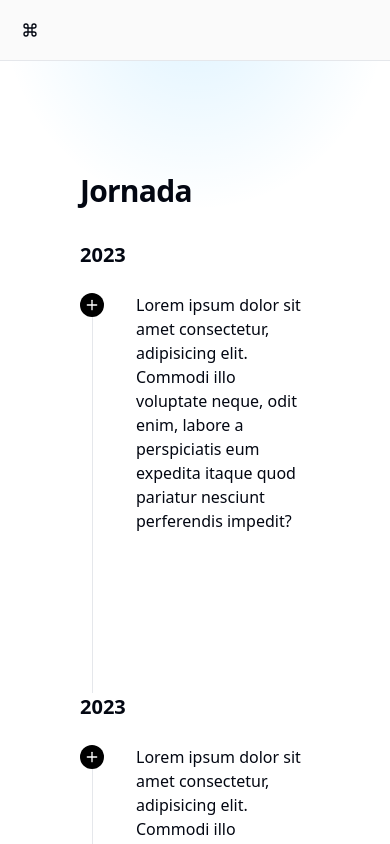
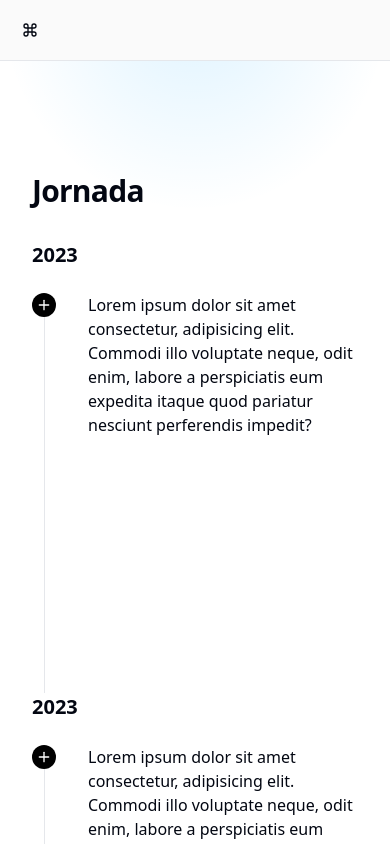
Before and after one commit to matheusscode/matheusscode.com, a Next.js app: page /journey in a window 390 px wide. Shown: the top 844 px of the page. Built offline with nearby package versions, Linux system fonts and the light colour scheme.

Commit message:
styles: apply media query

```diff
--- a/src/app/journey/page.tsx
+++ b/src/app/journey/page.tsx
@@ -14,7 +14,7 @@ export default function Page() {
           {[1, 2, 3, 4, 5, 6, 7, 8, 9, 10].map((item) => (
             <div
               key={`data_${item}`}
-              className="sticky top-10 flex flex-col items-baseline gap-6 md:flex-row md:gap-12"
+              className="sticky top-10 bg-white max-[1000px]:top-20 flex flex-col items-baseline gap-6 md:flex-row md:gap-12"
             >
               <div className="flex items-center">
                 <h2 className="text-xl font-bold">2023</h2>
--- a/src/components/container/section-container.tsx
+++ b/src/components/container/section-container.tsx
@@ -10,11 +10,11 @@ const SectionContainer: FC<SectionContainerProps> = ({
 }) => {
   return (
     <section
+      {...props}
       className={cn(
-        "flex flex-col h-full max-w-5xl w-full mx-auto pt-24 px-8 pb-16",
+        "flex flex-col h-full max-w-5xl w-full mx-auto pt-24 max-[1000px]:px-4 px-8 pb-16",
         className
       )}
-      {...props}
     >
       {children}
     </section>
--- a/src/components/container/section-wrapper.tsx
+++ b/src/components/container/section-wrapper.tsx
@@ -10,8 +10,11 @@ const SectionWrapper: FC<SectionWrapperProps> = ({
 }) => {
   return (
     <div
-      className={cn("py-4 px-12 bg-yellow w-full h-full", className)}
       {...props}
+      className={cn(
+        "py-4 px-12 max-[1000px]:px-4 bg-yellow w-full h-full",
+        className
+      )}
     >
       {children}
     </div>
--- /dev/null
+++ b/src/components/gradients-bg.tsx
@@ -0,0 +1,17 @@
+export const GradientBg = () => (
+    <div className="absolute top-0 z-0 h-full w-full bg-white">
+        <div className="absolute bottom-auto left-auto right-0 top-0 h-[500px] w-[500px] -translate-x-[30%] translate-y-[20%] rounded-full bg-[rgba(173,109,244,0.5)] opacity-50 blur-[80px]"></div>
+    </div>
+)
+
+export const GradientBg2 = () => (
+    <div className="absolute top-0 z-0 h-screen w-screen bg-white bg-[radial-gradient(ellipse_80%_80%_at_50%_-20%,rgba(120,119,198,0.3),rgba(255,255,255,0))]" />
+)
+
+export const GradientBg3 = () => (
+    <div className="absolute inset-0 z-0 h-screen w-screen bg-white bg-[radial-gradient(100%_50%_at_50%_0%,rgba(0,163,255,0.13)_0,rgba(0,163,255,0)_50%,rgba(0,163,255,0)_100%)]" />
+)
+
+export const GradientBg4 = () => (
+    <div className="absolute top-0 z-0 h-screen w-screen bg-white bg-[radial-gradient(100%_50%_at_50%_0%,rgba(120,119,198,0.3)_0,rgba(0,163,255,0)_50%,rgba(0,163,255,0)_100%)]" />
+)
--- a/src/components/sidebar.tsx
+++ b/src/components/sidebar.tsx
@@ -1,20 +1,38 @@
-'use client'
+"use client";
 
-import Link from "next/link"
-import { Avatar, AvatarImage } from "./ui/avatar"
-import { Separator } from "./ui/separator"
-import { PAGE_LINKS, SOCIAL_LINKS } from "@/constants/rounting"
-import RenderLinks from "./render-links"
+import Link from "next/link";
+import { Avatar, AvatarImage } from "./ui/avatar";
+import { Separator } from "./ui/separator";
+import { PAGE_LINKS, SOCIAL_LINKS } from "@/constants/rounting";
+import RenderLinks from "./render-links";
+import { cn } from "@/lib/utils";
+import { ComponentProps, FC } from "react";
 
-const SideBar = () => {
+type SideBarProps = ComponentProps<"aside">;
+
+const SideBar: FC<SideBarProps> = ({ className, ...props }) => {
   return (
-        <aside className="max-w-[317px] w-full h-screen max-[1000px]:hidden flex flex-col gap-4 sticky top-0 bg-zinc-50 border-r border-solid border-gray-200 p-3">
-            <Link href="/" className="link-card inline-flex items-center gap-2 p-2 hover:bg-gray-200 rounded-md">
-                <Avatar >
-                    <AvatarImage src="https://avatars.githubusercontent.com/u/99546472?v=4" alt="devmatolo" />
+    <aside
+      {...props}
+      className={cn(
+        "max-w-[317px] w-full h-screen max-[1000px]:hidden flex flex-col gap-4 sticky top-0 bg-zinc-50 border-r border-solid border-gray-200 p-3",
+        className
+      )}
+    >
+      <Link
+        href="/"
+        className="link-card inline-flex items-center gap-2 p-2 hover:bg-gray-200 rounded-md"
+      >
+        <Avatar>
+          <AvatarImage
+            src="https://avatars.githubusercontent.com/u/99546472?v=4"
+            alt="devmatolo"
+          />
         </Avatar>
         <div className="flex flex-col">
-                    <h1 className="font-semibold tracking-tight text-sm">Matheus Figueiredo</h1>
+          <h1 className="font-semibold tracking-tight text-sm">
+            Matheus Figueiredo
+          </h1>
           <span className="text-gray-600 text-sm">Software Engineer</span>
         </div>
       </Link>
@@ -22,11 +40,11 @@ const SideBar = () => {
         <RenderLinks data={PAGE_LINKS} hasCount />
       </nav>
       <Separator className="my-2" />
-            <nav >
+      <nav>
         <RenderLinks data={SOCIAL_LINKS} title="Online" />
       </nav>
-        </aside >
-    )
-}
+    </aside>
+  );
+};
 
-export default SideBar
+export default SideBar;
```
Also changed, not shown: src/components/ui/table.tsx (+19 -19 lines). Lines whose indentation alone changed are shown as unchanged.
